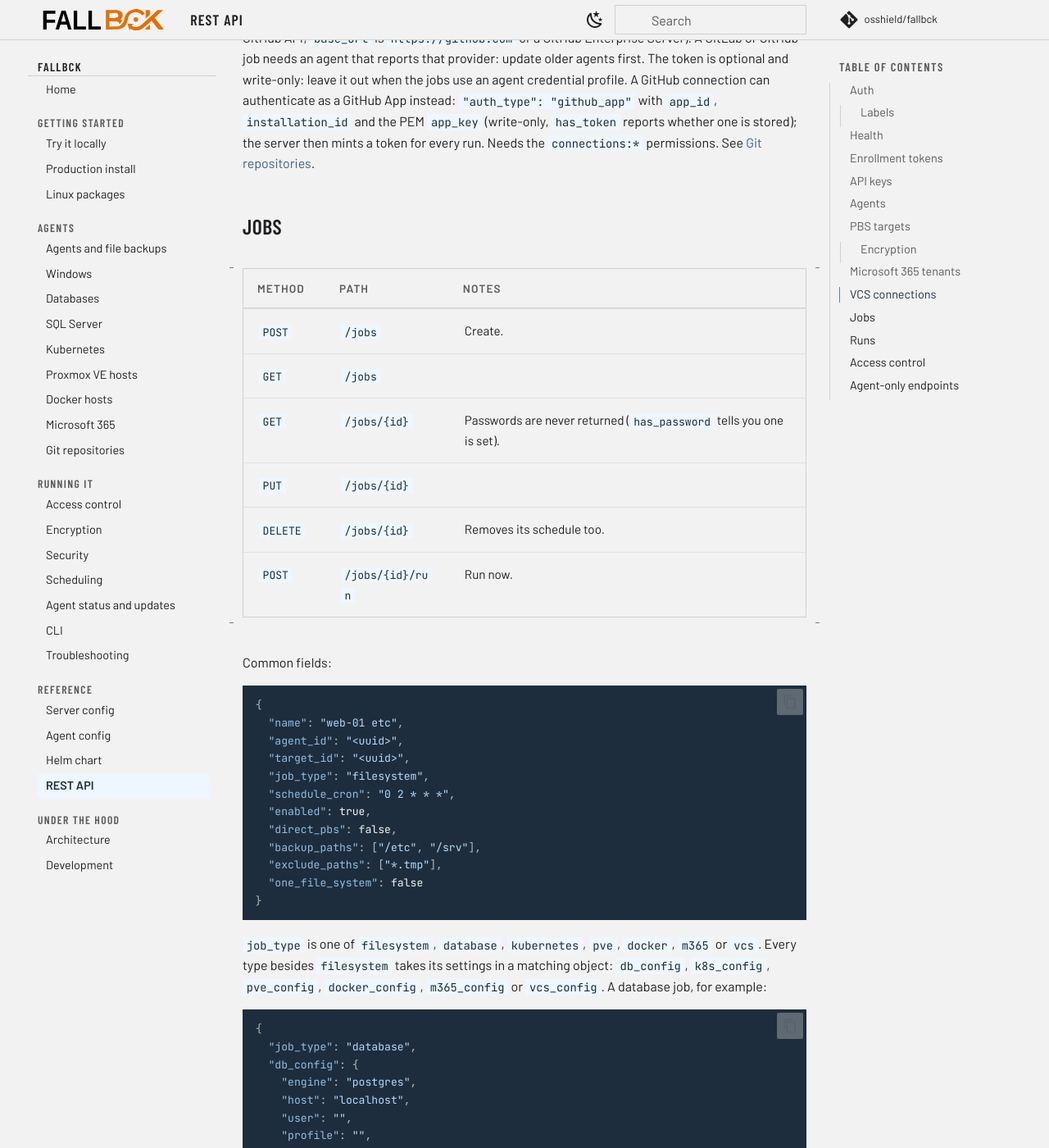
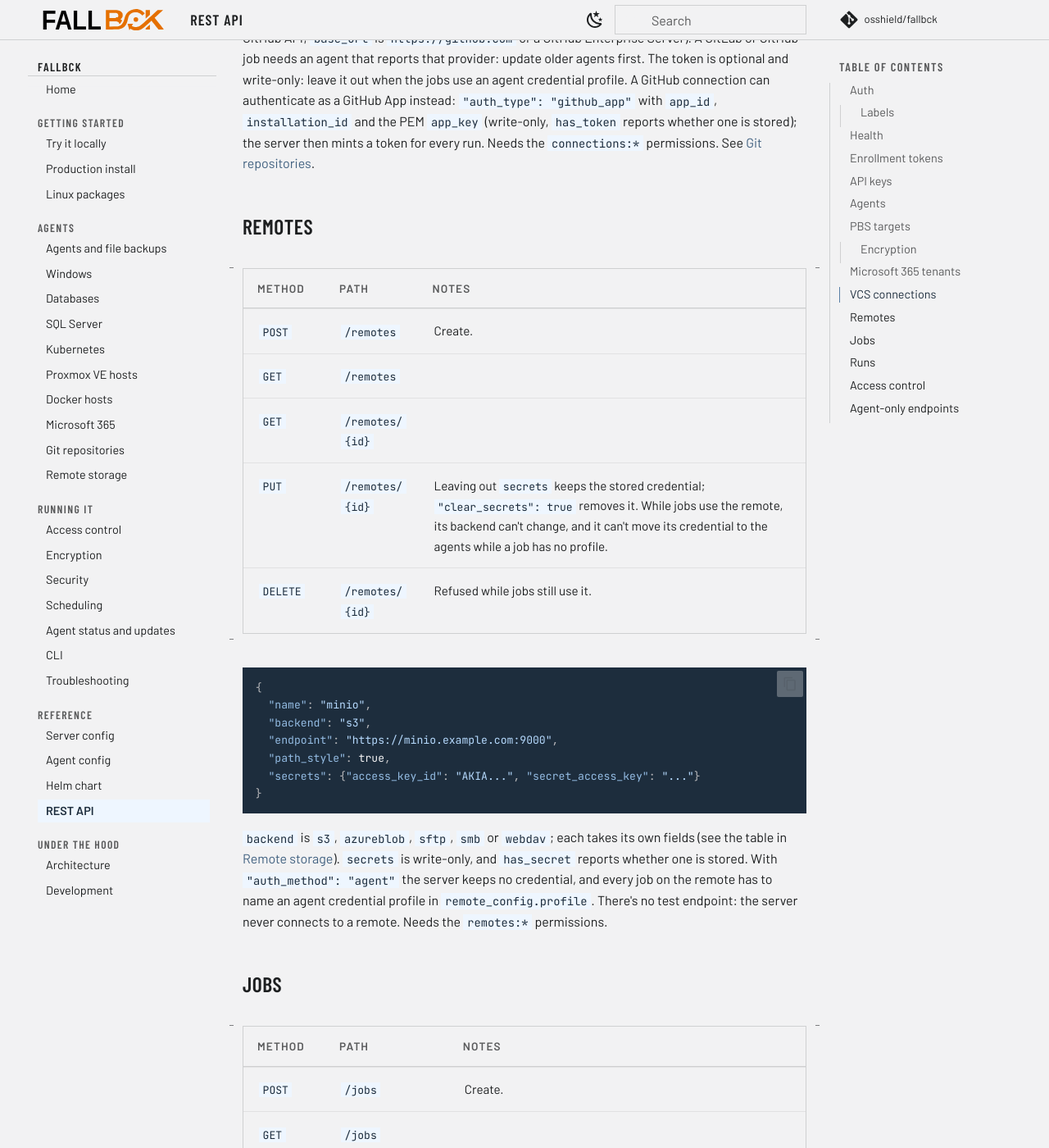
Before and after one commit to OSShield/fallbck, an MkDocs documentation site: the page built from docs/reference/api.md, in a window 1280 px wide and 1400 px high, scrolled down 7906 px. Shown: the whole window at 82% size. Built offline with MkDocs 1.6.1 and Material for MkDocs 9.7.7, drawn with Linux system fonts in a browser that asks for light colours; comment, search, counter and statistics services are not loaded; some of the changed text lies outside the part shown.

Commit message:
Add documentation

````diff
--- a/docs/reference/api.md
+++ b/docs/reference/api.md
@@ -173,6 +173,28 @@ With `"auth_method": "agent"` the server keeps no credential at all. Every job o
 
 `provider` is `git` (a list of repository URLs below `base_url`), `gitlab` (projects listed through the GitLab API, selected by group) or `github` (owners, starred repositories and gists listed through the GitHub API; `base_url` is `https://github.com` or a GitHub Enterprise Server). A GitLab or GitHub job needs an agent that reports that provider: update older agents first. The token is optional and write-only: leave it out when the jobs use an agent credential profile. A GitHub connection can authenticate as a GitHub App instead: `"auth_type": "github_app"` with `app_id`, `installation_id` and the PEM `app_key` (write-only, `has_token` reports whether one is stored); the server then mints a token for every run. Needs the `connections:*` permissions. See [Git repositories](../agents/vcs.md).
 
+## Remotes
+
+| Method | Path | Notes |
+|---|---|---|
+| `POST` | `/remotes` | Create. |
+| `GET` | `/remotes` | |
+| `GET` | `/remotes/{id}` | |
+| `PUT` | `/remotes/{id}` | Leaving out `secrets` keeps the stored credential; `"clear_secrets": true` removes it. While jobs use the remote, its backend can't change, and it can't move its credential to the agents while a job has no profile. |
+| `DELETE` | `/remotes/{id}` | Refused while jobs still use it. |
+
+```json
+{
+  "name": "minio",
+  "backend": "s3",
+  "endpoint": "https://minio.example.com:9000",
+  "path_style": true,
+  "secrets": {"access_key_id": "AKIA...", "secret_access_key": "..."}
+}
+```
+
+`backend` is `s3`, `azureblob`, `sftp`, `smb` or `webdav`; each takes its own fields (see the table in [Remote storage](../agents/remote.md#3-create-a-remote)). `secrets` is write-only, and `has_secret` reports whether one is stored. With `"auth_method": "agent"` the server keeps no credential, and every job on the remote has to name an agent credential profile in `remote_config.profile`. There's no test endpoint: the server never connects to a remote. Needs the `remotes:*` permissions.
+
 ## Jobs
 
 | Method | Path | Notes |
@@ -201,7 +223,7 @@ Common fields:
 }
 ```
 
-`job_type` is one of `filesystem`, `database`, `kubernetes`, `pve`, `docker`, `m365` or `vcs`. Every type besides `filesystem` takes its settings in a matching object: `db_config`, `k8s_config`, `pve_config`, `docker_config`, `m365_config` or `vcs_config`. A database job, for example:
+`job_type` is one of `filesystem`, `database`, `kubernetes`, `pve`, `docker`, `m365`, `vcs` or `remote`. Every type besides `filesystem` takes its settings in a matching object: `db_config`, `k8s_config`, `pve_config`, `docker_config`, `m365_config`, `vcs_config` or `remote_config`. A database job, for example:
 
 ```json
 {
@@ -257,6 +279,6 @@ Selectors are strings in [Kubernetes label selector syntax](../operations/access
 
 These are what agents call, authenticated with their own bearer token. You won't need them unless you're writing an agent, but they're listed here so nothing's a mystery:
 
-`POST /agents/enroll` (enrollment token), `POST /agents/heartbeat`, `POST /agents/token/rotate`, `POST /agents/token/worker`, `POST /agents/ticket/refresh`, `POST /agents/sub-ticket`, `POST /agents/volume-ticket`, `POST /agents/run-progress`, `GET /agents/pbs-credentials`, `GET /agents/encryption-key`, `GET /agents/db-credentials`, `GET /agents/m365-credentials`, `GET /agents/vcs-credentials`, `GET /agents/update/{os}/{arch}`.
+`POST /agents/enroll` (enrollment token), `POST /agents/heartbeat`, `POST /agents/token/rotate`, `POST /agents/token/worker`, `POST /agents/ticket/refresh`, `POST /agents/sub-ticket`, `POST /agents/volume-ticket`, `POST /agents/run-progress`, `GET /agents/pbs-credentials`, `GET /agents/encryption-key`, `GET /agents/db-credentials`, `GET /agents/m365-credentials`, `GET /agents/vcs-credentials`, `GET /agents/remote-credentials`, `GET /agents/update/{os}/{arch}`.
 
 The credential endpoints also need a valid backup ticket in `X-Fallbck-Backup-Ticket`. The [Architecture](../architecture.md) page explains the flow.
--- a/mkdocs.yml
+++ b/mkdocs.yml
@@ -61,6 +61,7 @@ nav:
       - Docker hosts: agents/docker.md
       - Microsoft 365: agents/m365.md
       - Git repositories: agents/vcs.md
+      - Remote storage: agents/remote.md
   - Running it:
       - Access control: operations/access.md
       - Encryption: operations/encryption.md
````
Also changed, not shown: README.md (+6 -4 lines), docs/agents/remote.md (added, +185 -0 lines), docs/index.md (+2 -1 lines), docs/operations/access.md (+3 -1 lines), docs/operations/security.md (+5 -3 lines), docs/reference/agent-config.md (+1 -1 lines), 1 other file.
